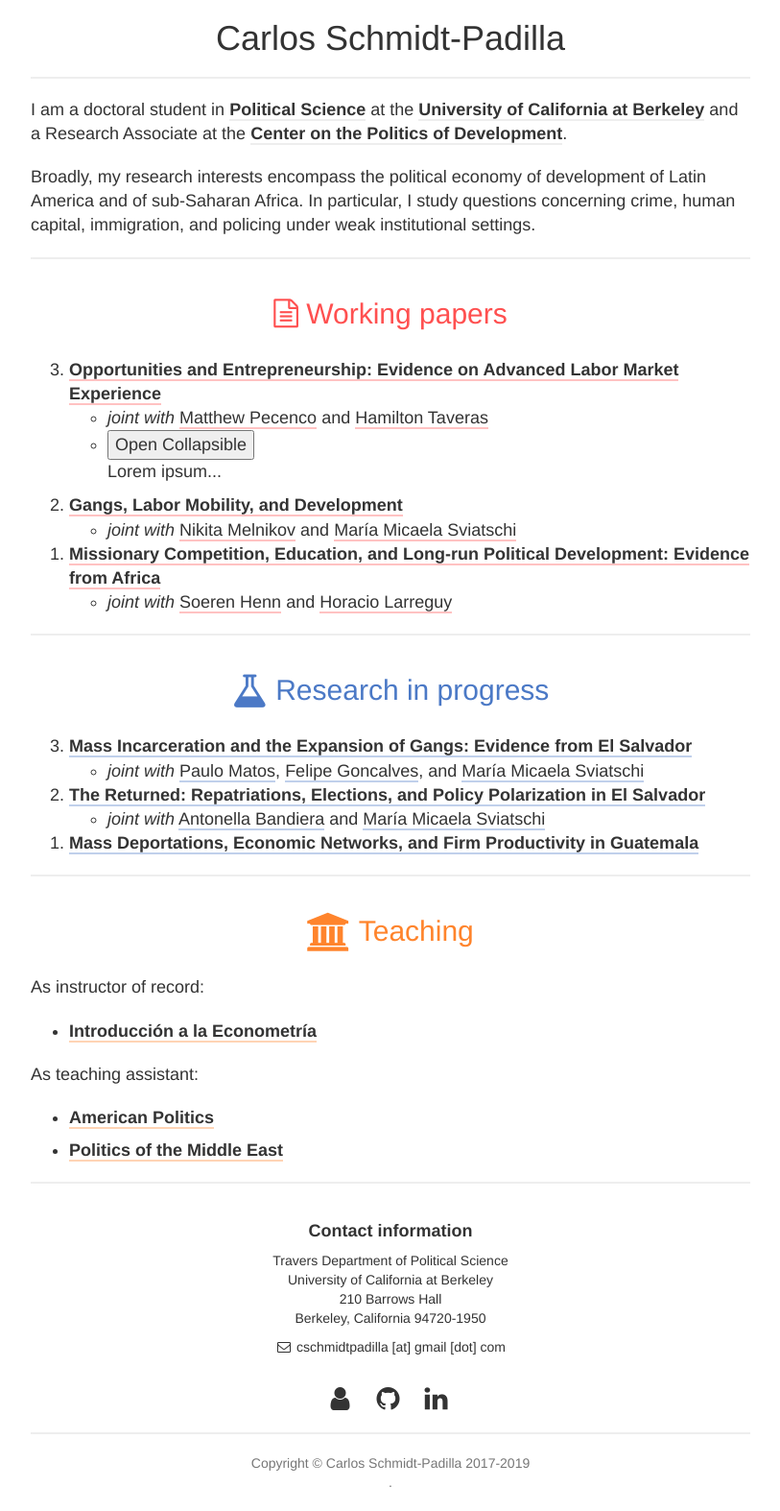
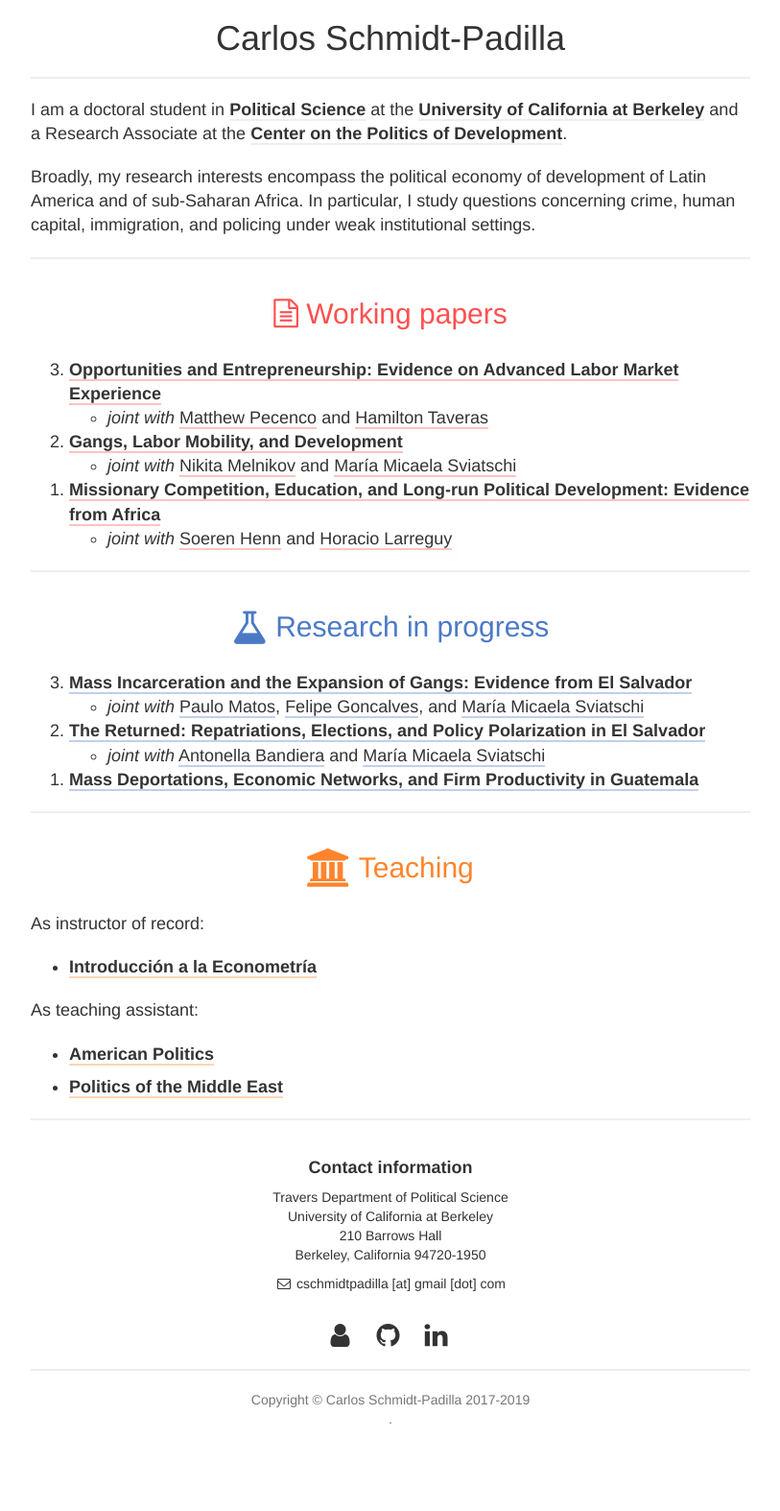
Before and after one commit to cschmidtpadilla/cschmidtpadilla.github.io, a Jekyll site: the page built from index.html, in a window 1280 px wide. Shown: the whole page at 96% size, without its empty margins (233-1046 px from the left). Built offline with Jekyll 4.4.1, drawn with Linux system fonts in a browser that asks for light colours; nearby versions of some CDN libraries; library files that are not in the unit come from our copies; after the commit the page ends 1508 px from its top, so only the background shows below that.

Commit message:
Failed at collapsible :(

```diff
--- a/_includes/working.html
+++ b/_includes/working.html
@@ -12,10 +12,6 @@
           <li><a class="working" href="https://www.dropbox.com/s/by83h0d62oe00hg/entrepreneurship_pecencoschmidtpadillataveras.pdf?raw=1" target="_blank"><b>Opportunities and Entrepreneurship: Evidence on Advanced Labor Market Experience</b></a>
             <ul>
               <li> <i>joint with</i> <a class=working href="https://www.matthewpecenco.com/" target="_blank">Matthew Pecenco</a> and <a class=working href="https://do.linkedin.com/in/hamilton-taveras-640a7488/" target="_blank">Hamilton Taveras</a>
-              <li> <button type="button" class="collapsible">Open Collapsible</button>
-                <div class="content">
-                  <p>Lorem ipsum...</p>
-                </div>
             </ul>
           </li>
           <li><a class="working" href="https://papers.ssrn.com/sol3/papers.cfm?abstract_id=3477097" target="_blank"><b>Gangs, Labor Mobility, and Development</b></a>
```
